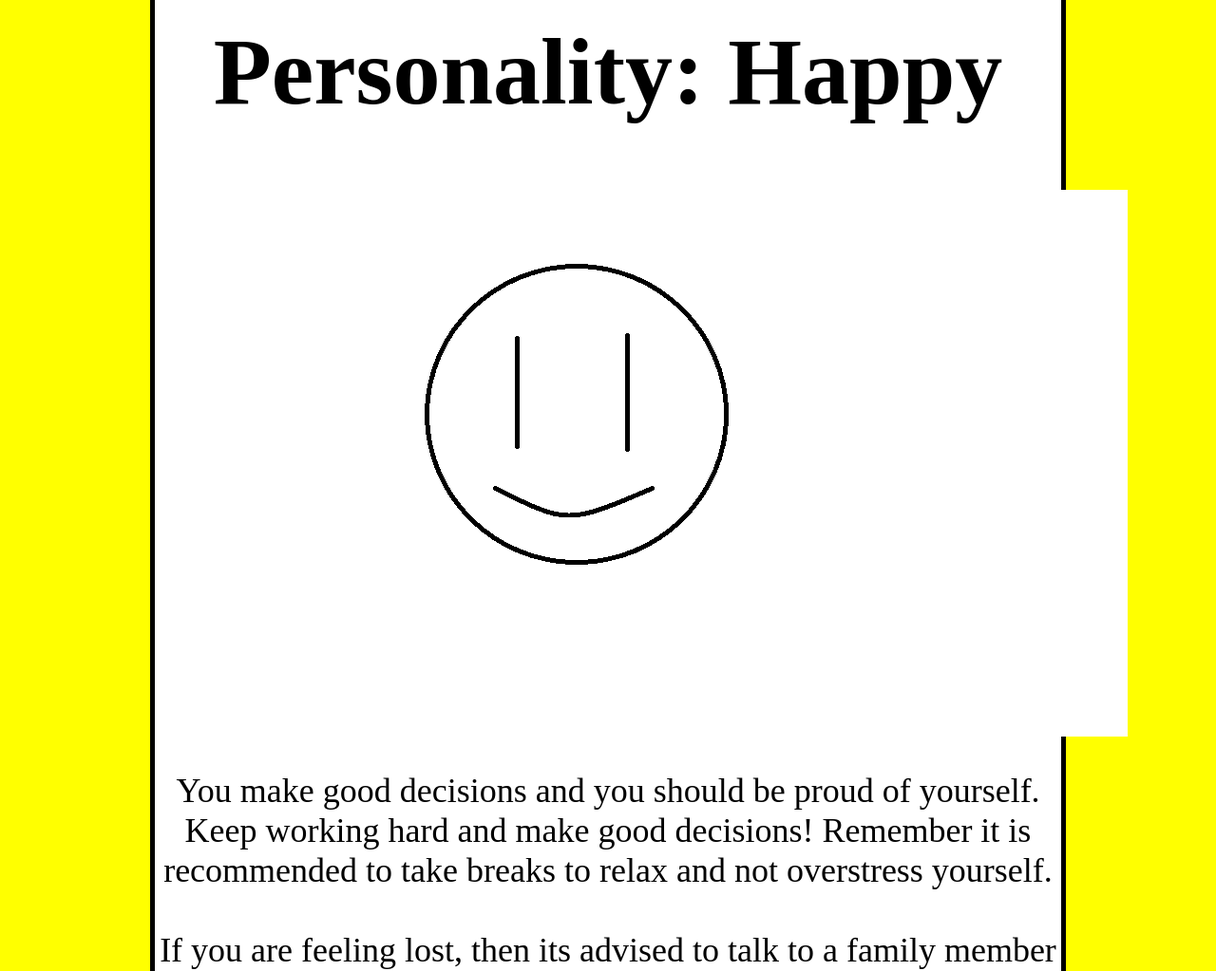
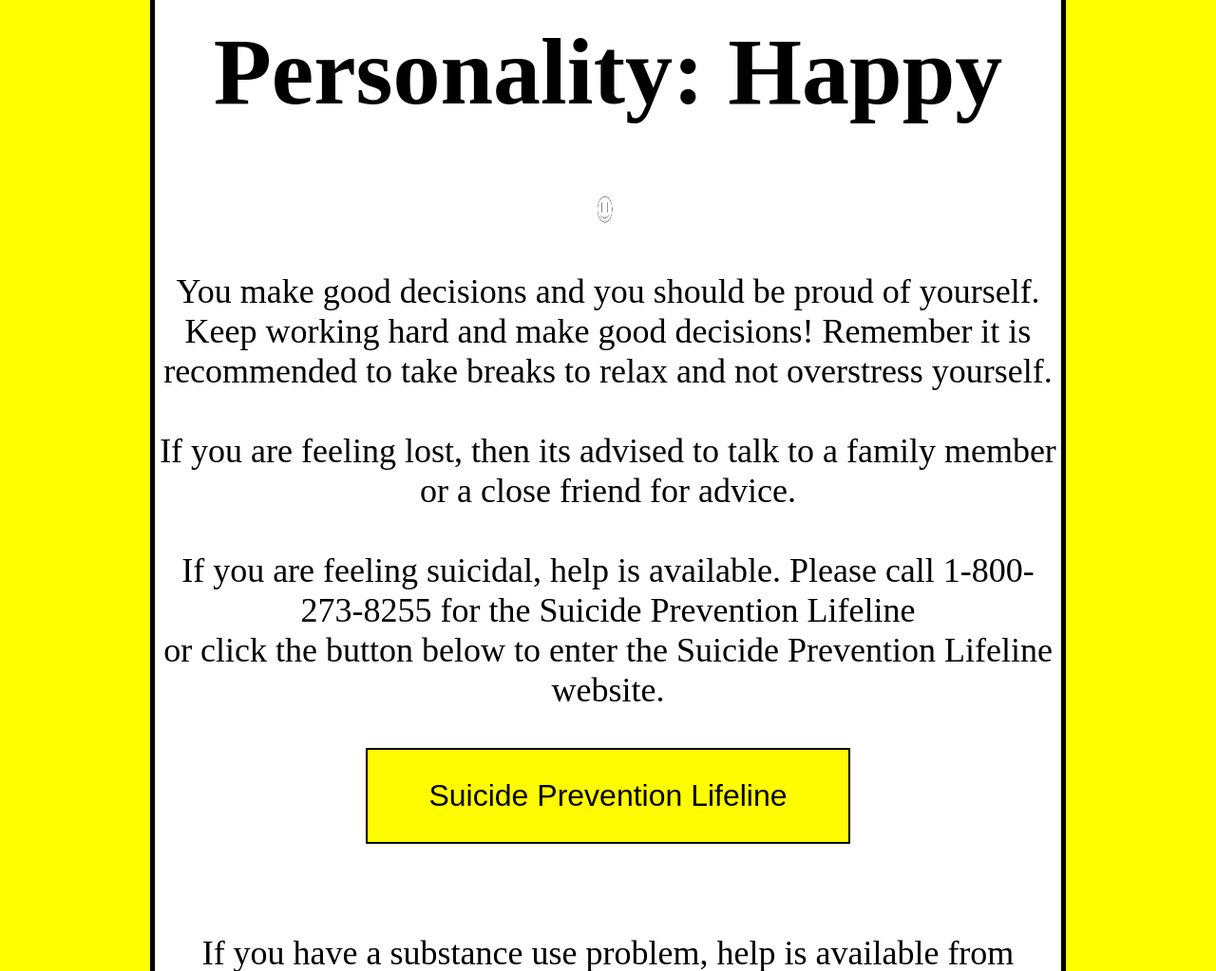
Before and after one commit to AndrewDass1/Personality-Assessment, a Flask app: page /Happy.html in a window 1280 px wide. Shown: the part 204-1227 px from the top of the page at 95% size. Run offline with Flask 2, Linux system fonts and the light colour scheme.

Commit message:
Update Happy.html

```diff
--- a/templates/Happy.html
+++ b/templates/Happy.html
@@ -32,9 +32,9 @@
 
         <h1 style = "font-size:100px;"> Personality: Happy </h1>
 
-        <img src="templates/happyface.png" class="inline"/>
-
-
+       <body>
+      <img src="templates/happyface.png" alt="" width="50" height="50">
+        </body>
 
 
     <p style = "font-size:36px;">
```
